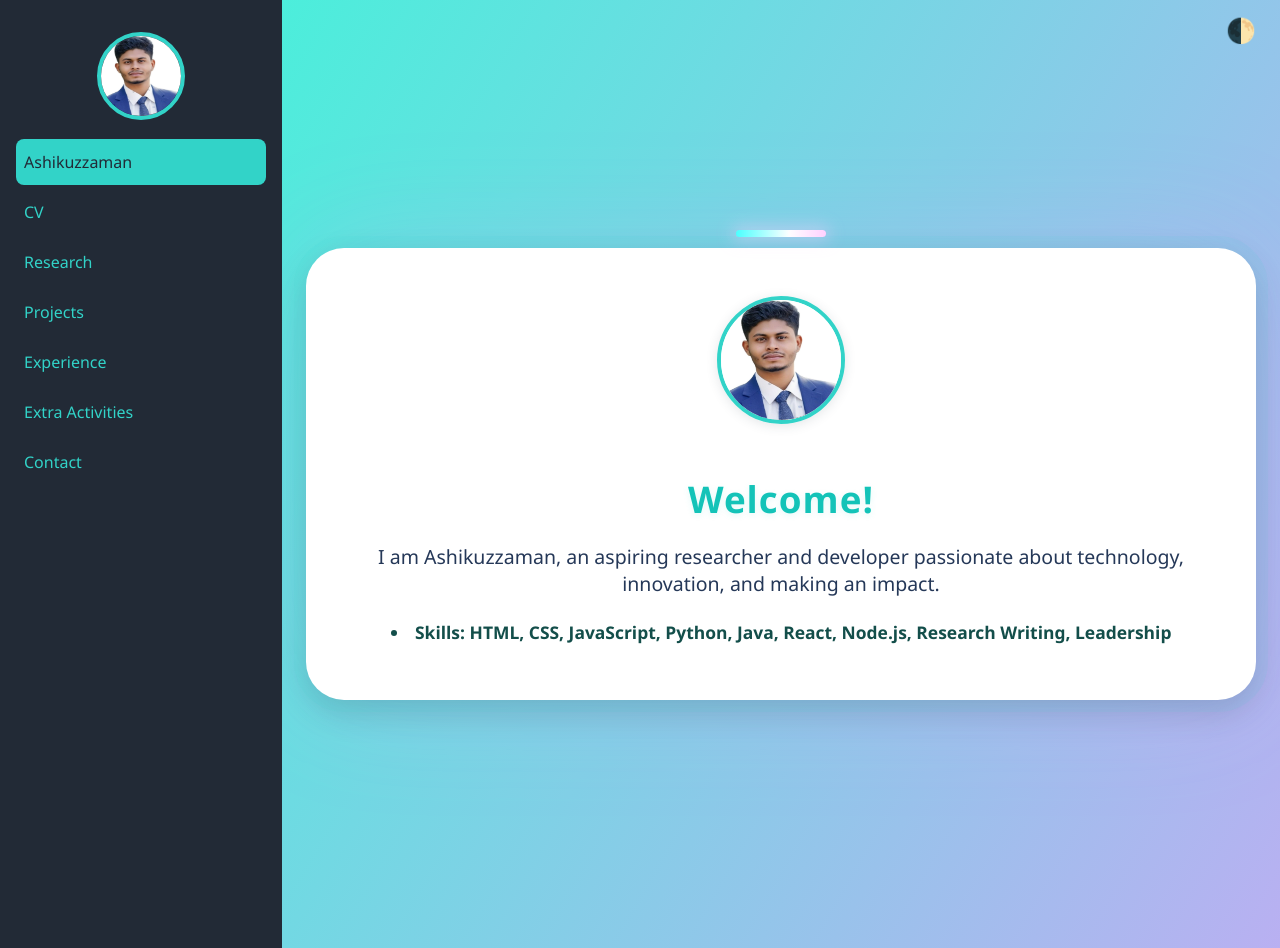
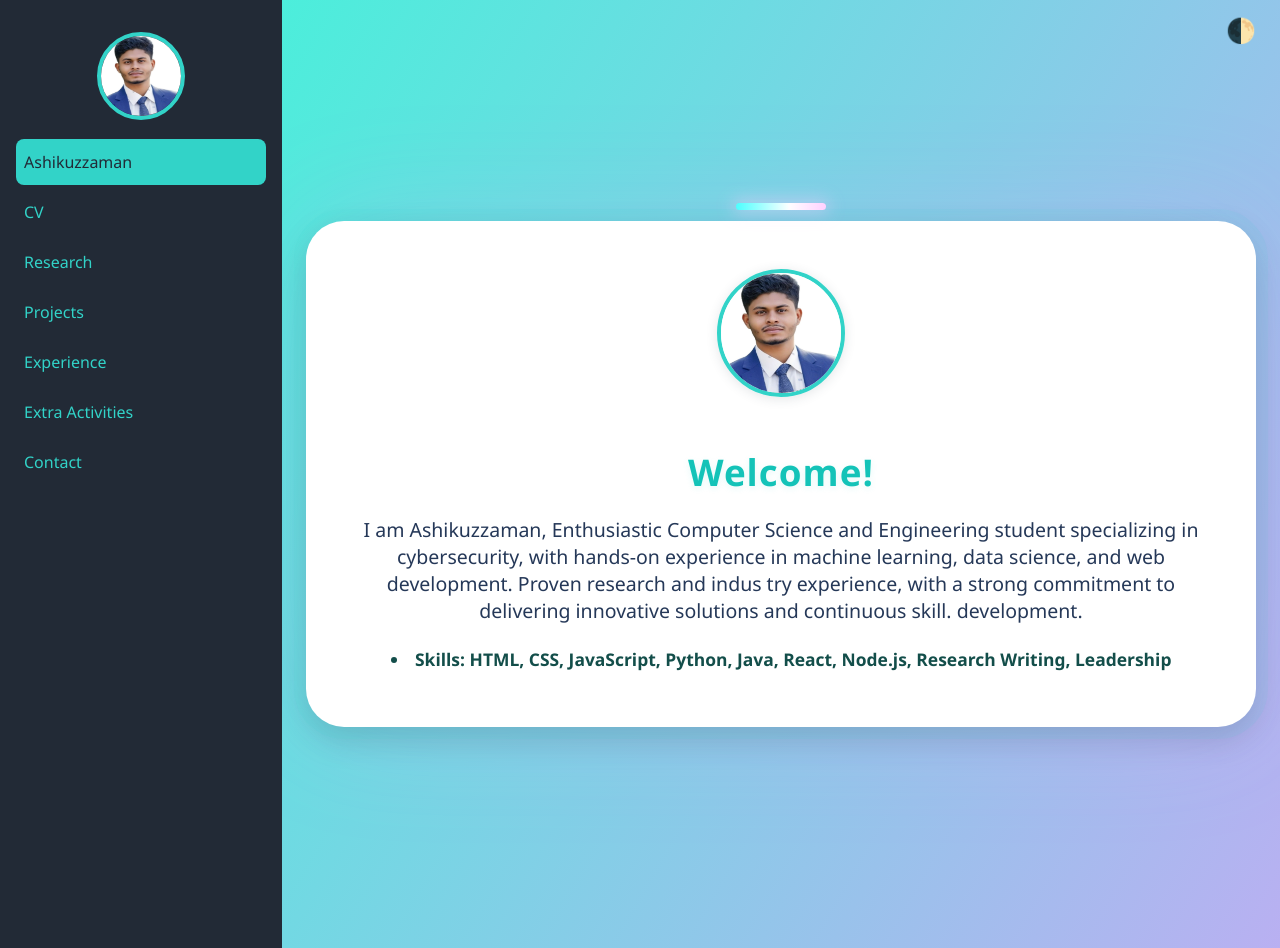
Before and after one commit to Ashikuzzaman026/ashikuzzaman026.github.io, a Jekyll site: the page built from index.md, in a window 1280 px wide. Built offline with Jekyll 4.4.1, drawn with Linux system fonts in a browser that asks for light colours.

Commit message:
Update index.md

```diff
--- a/index.md
+++ b/index.md
@@ -7,7 +7,10 @@ title: "Home"
   <img src="/profile.jpg" alt="Profile photo" style="width:120px;height:120px;border-radius:50%;border:4px solid #32d3c8;box-shadow:0 2px 12px rgba(44,62,80,0.13);margin-bottom:1.1rem;">
   <h1>Welcome!</h1>
   <p>
-    I am Ashikuzzaman, an aspiring researcher and developer passionate about technology, innovation, and making an impact.
+    I am Ashikuzzaman,  Enthusiastic Computer Science and Engineering student specializing in cybersecurity, with hands-on
+ experience in machine learning, data science, and web development. Proven research and indus
+try experience, with a strong commitment to delivering innovative solutions and continuous skill.
+ development.
   </p>
   <ul>
     <li><b>Skills:</b> HTML, CSS, JavaScript, Python, Java, React, Node.js, Research Writing, Leadership</li>
```
